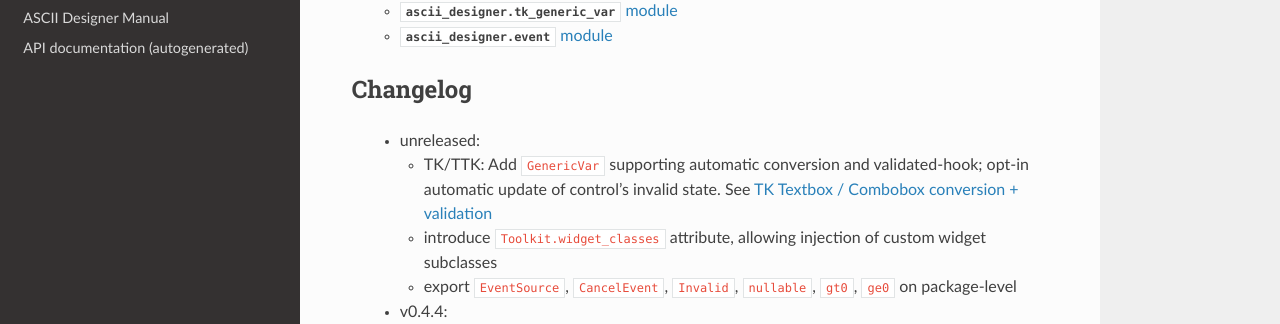
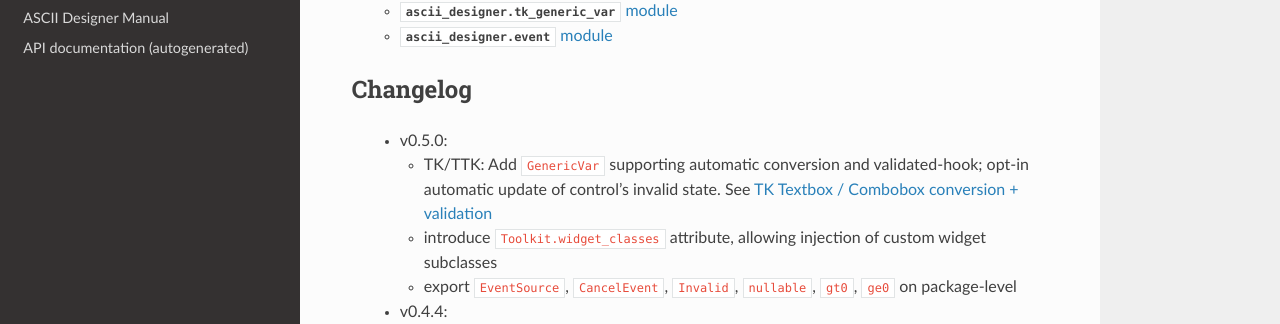
Before and after one commit to loehnertj/ascii_designer, a Sphinx documentation site: the page built from docs/index.rst, in a window 1280 px wide and 900 px high, scrolled down 1053 px. Shown: the part 127-451 px from the top of the window. Built offline with Sphinx 7.4.7 and the Read the Docs theme 2.0.0, drawn with Linux system fonts in a browser that asks for light colours.

Commit message:
set v0.5.0

```diff
--- a/docs/index.rst
+++ b/docs/index.rst
@@ -10,7 +10,7 @@ ASCII Designer
 Changelog
 ---------
 
- * unreleased:
+ * v0.5.0:
 
    * TK/TTK: Add ``GenericVar`` supporting automatic conversion and
      validated-hook; opt-in automatic update of control's invalid state.
--- a/setup.py
+++ b/setup.py
@@ -3,7 +3,7 @@ from pathlib import Path
 
 
 setup(name='ascii_designer',
-      version='0.4.4',
+      version='0.5.0',
       description='Builds dialogs from ASCII art definition.',
       long_description=Path('README.rst').read_text(),
       long_description_content_type='text/x-rst',
```
